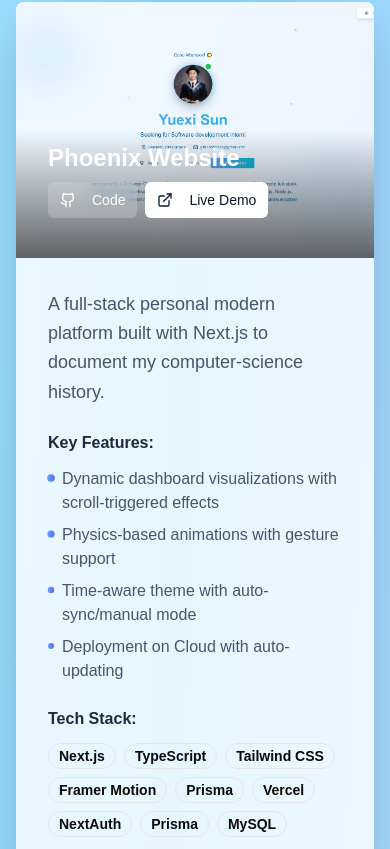
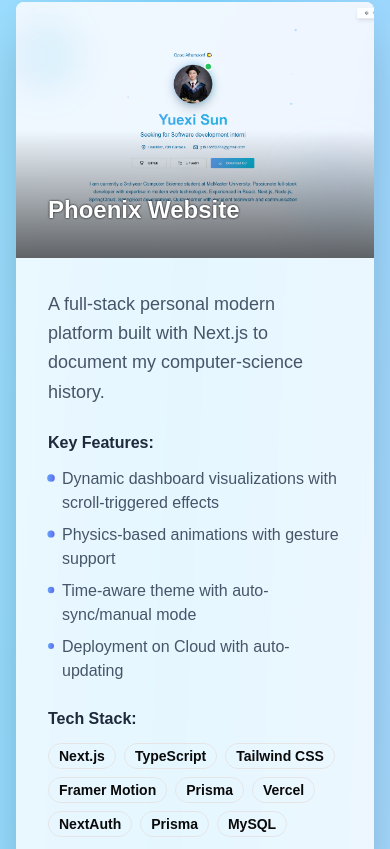
Before and after one commit to Tempestissimo616/Phoenix-web, a Next.js app: page / in a window 390 px wide. Shown: the part 4235-5084 px from the top of the page. Built offline with nearby package versions, Linux system fonts and the light colour scheme.

Commit message:
hide unnecessary buttons

```diff
--- a/components/sections/projects-section.tsx
+++ b/components/sections/projects-section.tsx
@@ -71,12 +71,13 @@ export function ProjectsSection({theme} : {theme: TimeTheme}) {
                       viewport={{ once: true }}
                     >
                       <motion.h3
-                        className="ml-2 text-2xl md:text-3xl font-bold text-white mb-2"
+                        className={`ml-2 text-2xl md:text-3xl font-bold text-white drop-shadow-[0_0_1px_#000] mb-2`}
                         whileHover={{ scale: 1.01 }}
                       >
                         {project.title}
                       </motion.h3>
-                      <div className="flex gap-2 mb-4">
+
+                      {project.display && <div className="flex gap-2 mb-4">
                         <motion.div whileHover={{ scale: 1.1 }} whileTap={{ scale: 0.9 }}>
                           <Button
                             size="sm"
@@ -93,7 +94,7 @@ export function ProjectsSection({theme} : {theme: TimeTheme}) {
                             Live Demo
                           </Button>
                         </motion.div>
-                      </div>
+                      </div>}
                     </motion.div>
                   </motion.div>
                 </div>
--- a/data/resume.ts
+++ b/data/resume.ts
@@ -43,6 +43,7 @@ export const projects: Project[] = [
     github: "https://github.com/Tempestissimo616/Phoenix-web",
     demo: "https://demo.example.com",
     color: "from-blue-500 to-cyan-500",
+    display: false,
   },
   {
     title: "AI Q&A System",
@@ -59,6 +60,7 @@ export const projects: Project[] = [
     github: "https://github.com/username/task-manager",
     demo: "https://task-demo.example.com",
     color: "from-purple-500 to-pink-500",
+    display: false,
   },
   {
     title: "NLP-Based Sentiment Analysis for Amazon Text-Review",
@@ -75,6 +77,7 @@ export const projects: Project[] = [
     github: "https://github.com/username/blog",
     demo: "https://blog.example.com",
     color: "from-green-500 to-teal-500",
+    display: false,
   },
   {
     title: "Train Pathfinding Visualizer",
@@ -90,6 +93,7 @@ export const projects: Project[] = [
     github: "https://github.com/username/ai-chat",
     demo: "https://chat-demo.example.com",
     color: "from-orange-500 to-red-500",
+    display: false,
   },
 ]
 
--- a/types/index.ts
+++ b/types/index.ts
@@ -18,6 +18,7 @@ export interface Project {
   github: string
   demo: string
   color: string
+  display?: boolean
 }
 
 export interface Skill {
```
